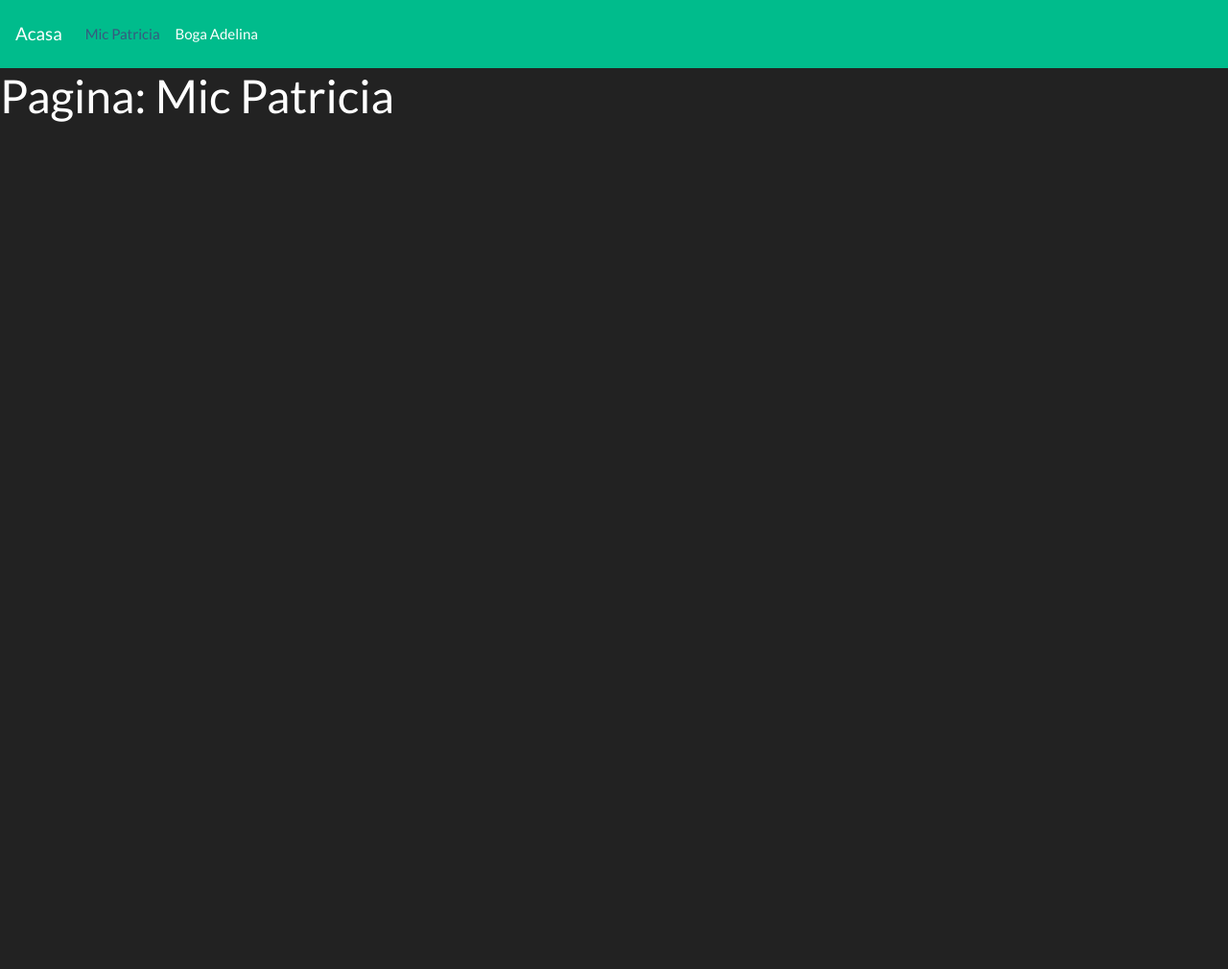
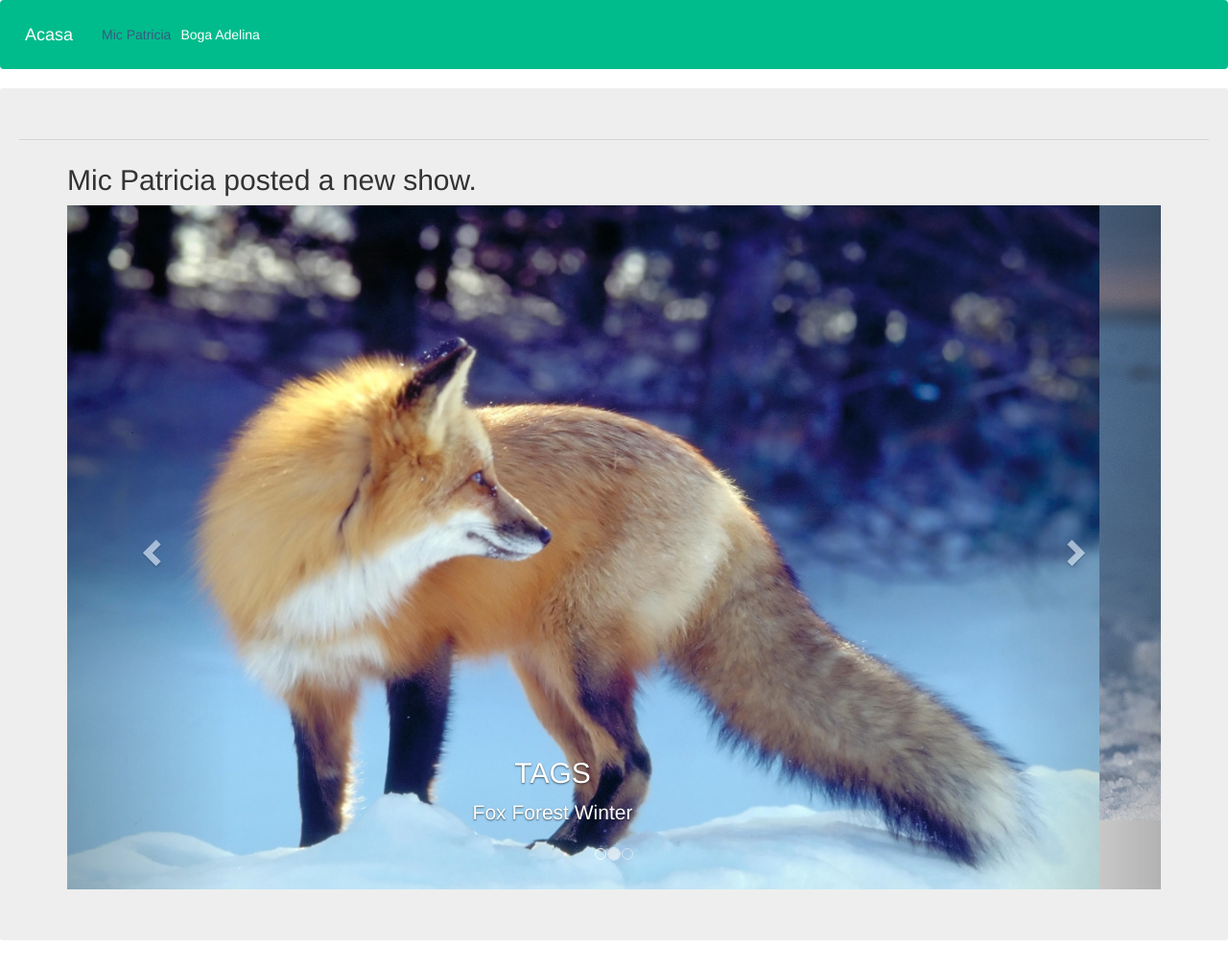
Before and after one commit to patriciamic/WebAppShows, a plain HTML site: page mpPage.html in a window 1280 px wide. Shown: the whole page at 96% size. Before the commit the page ends 800 px from the top, so only its background shows below. Drawn offline with nearby package versions, Linux system fonts and the light colour scheme.

Commit message:
acuma e bine

```diff
--- a/mpPage.html
+++ b/mpPage.html
@@ -2,28 +2,79 @@
 <html lang="en">
 
 <head>
-    <meta charset="UTF-8">
-    <meta name="viewport" content="width=device-width, initial-scale=1.0">
-    <meta http-equiv="X-UA-Compatible" content="ie=edge">
-    <title>News Notification</title>
+    <title>Bootstrap Example</title>
+    <meta charset="utf-8">
+    <meta name="viewport" content="width=device-width, initial-scale=1">
     <link rel="stylesheet" type="text/css" href="bootstrap.min.css">
+    <link rel="stylesheet" href="https://maxcdn.bootstrapcdn.com/bootstrap/3.4.0/css/bootstrap.min.css">
+    <script src="https://ajax.googleapis.com/ajax/libs/jquery/3.3.1/jquery.min.js"></script>
+    <script src="https://maxcdn.bootstrapcdn.com/bootstrap/3.4.0/js/bootstrap.min.js"></script>
 </head>
 
 <body>
+
     <nav class="navbar navbar-expand-lg navbar-dark bg-dark">
         <a class="navbar-brand" href="index.html">Acasa</a>
         <ul class="navbar-nav mr-auto">
-
             <li class="nav-item active">
-                <a class="nav-link" href="mpPage.html">Mic Patricia<span class="sr-only">(current)</span></a>
+                <a class="nav-link " href="mpPage.html">Mic Patricia<span class="sr-only">(current)</a>
             </li>
-            <li class="nav-item">
-                <a class="nav-link" href="baPage.html">Boga Adelina</a>
+            <li class="nav-item ">
+                <a class="nav-link" href="baPage.html">Boga Adelina</span></a>
             </li>
         </ul>
     </nav>
+    <!-- <h1>Pagina: Mic Patricia</h1> -->
 
-    <h1>Pagina: Mic Patricia </h1>
+
+    <div class="jumbotron" aria-rowspan="display-3">
+        <hr class="my-2">
+
+        <div class="container my-2" >
+                <h2>Mic Patricia posted a new show.</h2>
+                <div id="myCarousel" class="carousel slide" data-ride="carousel" style="margin: auto;">
+                    <ol class="carousel-indicators">
+                        <li data-target="#myCarousel" data-slide-to="0" class="active"></li>
+                        <li data-target="#myCarousel" data-slide-to="1"></li>
+                        <li data-target="#myCarousel" data-slide-to="2"></li>
+                    </ol>
+
+                    <div class="carousel-inner">
+
+                        <div class="item active">
+                            <img src="images/fox11.jpg" alt="fox 1" >
+                            <div class="carousel-caption">
+                                <h2>TAGS</h2>
+                                <p>Fox Forest Winter</p>
+                            </div>
+                        </div>
+
+                        <div class="item">
+                            <img src="images/fox12.jpg" alt="fox 2" >
+                            <div class="carousel-caption">
+                                <h2>TAGS</h2>
+                                <p>Fox Winter Sun </p>
+                            </div>
+                        </div>
+
+                    </div>
+
+                    <a class="left carousel-control" href="#myCarousel" data-slide="prev">
+                        <span class="glyphicon glyphicon-chevron-left"></span>
+                        <span class="sr-only">Previous</span>
+                    </a>
+                    <a class="right carousel-control" href="#myCarousel" data-slide="next">
+                        <span class="glyphicon glyphicon-chevron-right"></span>
+                        <span class="sr-only">Next</span>
+                    </a>
+                </div>
+
+
+            </div>
+    </div>
+
+
+
 </body>
 
 </html>
```
Also changed, not shown: index.html (+2 -2 lines).
